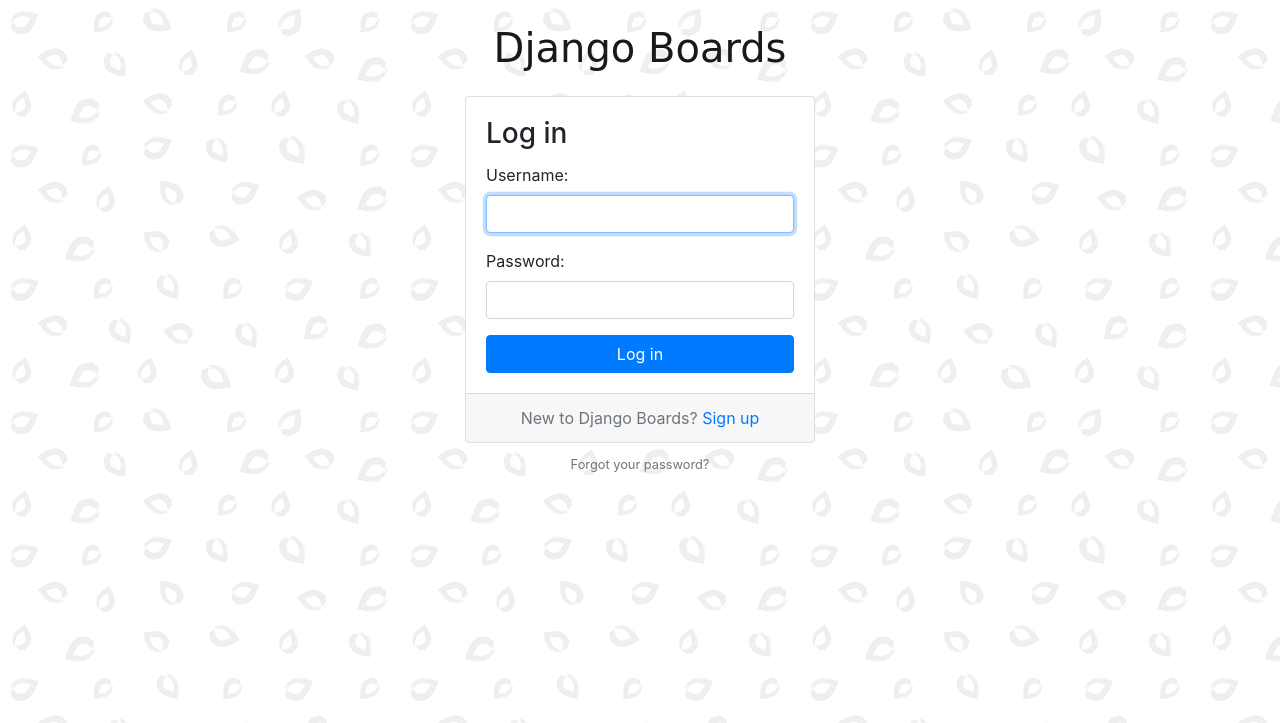
After one commit to hpmomocha/myproject, a Django app: page /login/ in a window 1280 px wide. The commit adds this page. Shown: the top 723 px of the page. Run offline with Django 3.2, Linux system fonts and the light colour scheme; some libraries are stand-ins or nearby versions; some web fonts are replaced.

Commit message:
用户登录

```diff
--- a/myfirstproject/myfirstproject/settings.py
+++ b/myfirstproject/myfirstproject/settings.py
@@ -132,3 +132,4 @@ STATICFILES_DIRS = [
 ]
 
 LOGOUT_REDIRECT_URL = 'home'
+LOGIN_REDIRECT_URL = 'home'
--- a/myfirstproject/myfirstproject/urls.py
+++ b/myfirstproject/myfirstproject/urls.py
@@ -28,6 +28,7 @@ urlpatterns = [
     url(r'^signup/$', accounts_views.signup, name='signup'),
     # url(r'^logout/$', auth_views.LoginView.as_view(), name='logout'),
     url(r'^logout/$', auth_views.logout, {'next_page': settings.LOGOUT_REDIRECT_URL}, name='logout'),
+    url(r'^login/$', auth_views.LoginView.as_view(template_name='login.html'), name='login'),
     url(r'^boards/(?P<pk>\d+)/$', views.board_topics, name='board_topics'),
     url(r'^boards/(?P<pk>\d+)/new/$', views.new_topic, name='new_topic'),
     url(r'^admin/', admin.site.urls),
--- a/myfirstproject/templates/base.html
+++ b/myfirstproject/templates/base.html
@@ -35,7 +35,7 @@
                     </ul>
                     {% else %}
                         <form class="form-inline ml-auto">
-                            <a href="#" class="btn btn-outline-secondary">Log in</a>
+                            <a href="{% url 'login' %}" class="btn btn-outline-secondary">Log in</a>
                             <a href="{% url 'signup' %}" class="btn btn-primary ml-2">Sign up</a>
                         </form>
                     {% endif %}
--- /dev/null
+++ b/myfirstproject/templates/base_accounts.html
@@ -0,0 +1,15 @@
+{% extends 'base.html' %}
+{% load static %}
+{% block stylesheet %}
+    <link rel="stylesheet" href="{% static 'css/accounts.css' %}">
+{% endblock %}
+
+{% block body %}
+    <div class="container">
+        <h1 class="text-center logo my-4">
+            <a href="{% url 'home' %}">Django Boards</a>
+        </h1>
+        {% block content %}
+        {% endblock %}
+    </div>
+{% endblock %}
--- a/myfirstproject/templates/includes/form.html
+++ b/myfirstproject/templates/includes/form.html
@@ -1,4 +1,11 @@
 {% load widget_tweaks %}
+{% if form.non_field_errors %}
+    <div class="alert alert-danger" role="alert">
+    {% for error in form.non_field_errors %}
+        <p {% if forloop.last %} class="mb-0" {% endif %}>{{ error }}</p>
+    {% endfor %}
+    </div>
+{% endif %}
 {% for field in form %}
     <div class="form-group">
         {{ field.label_tag }}
--- /dev/null
+++ b/myfirstproject/templates/login.html
@@ -0,0 +1,26 @@
+{% extends 'base_accounts.html' %}
+{% block title %}Log in to Django Boards{% endblock %}
+{% block content %}
+    <div class="row justify-content-center">
+        <div class="col-lg-4 col-md-6 col-sm-8">
+            <div class="card">
+                <div class="card-body">
+                    <h3 class="card-title">Log in</h3>
+                    <form method="post" nnovalidate>
+                        {% csrf_token %}
+                        {% include 'includes/form.html' %}
+                        <button type="submit" class="btn btn-primary btn-block">Log in</button>
+                    </form>
+                </div>
+                <div class="card-footer text-muted text-center">
+                    New to Django Boards? <a href="{% url 'signup' %}">Sign up</a>
+                </div>
+            </div>
+            <div class="text-center py-2">
+                <small>
+                    <a href="#" class="text-muted">Forgot your password?</a>
+                </small>
+            </div>
+        </div>
+    </div>
+{% endblock %}
```
Also changed, not shown: myfirstproject/templates/signup.html (+5 -16 lines), myfirstproject/db.sqlite3.
